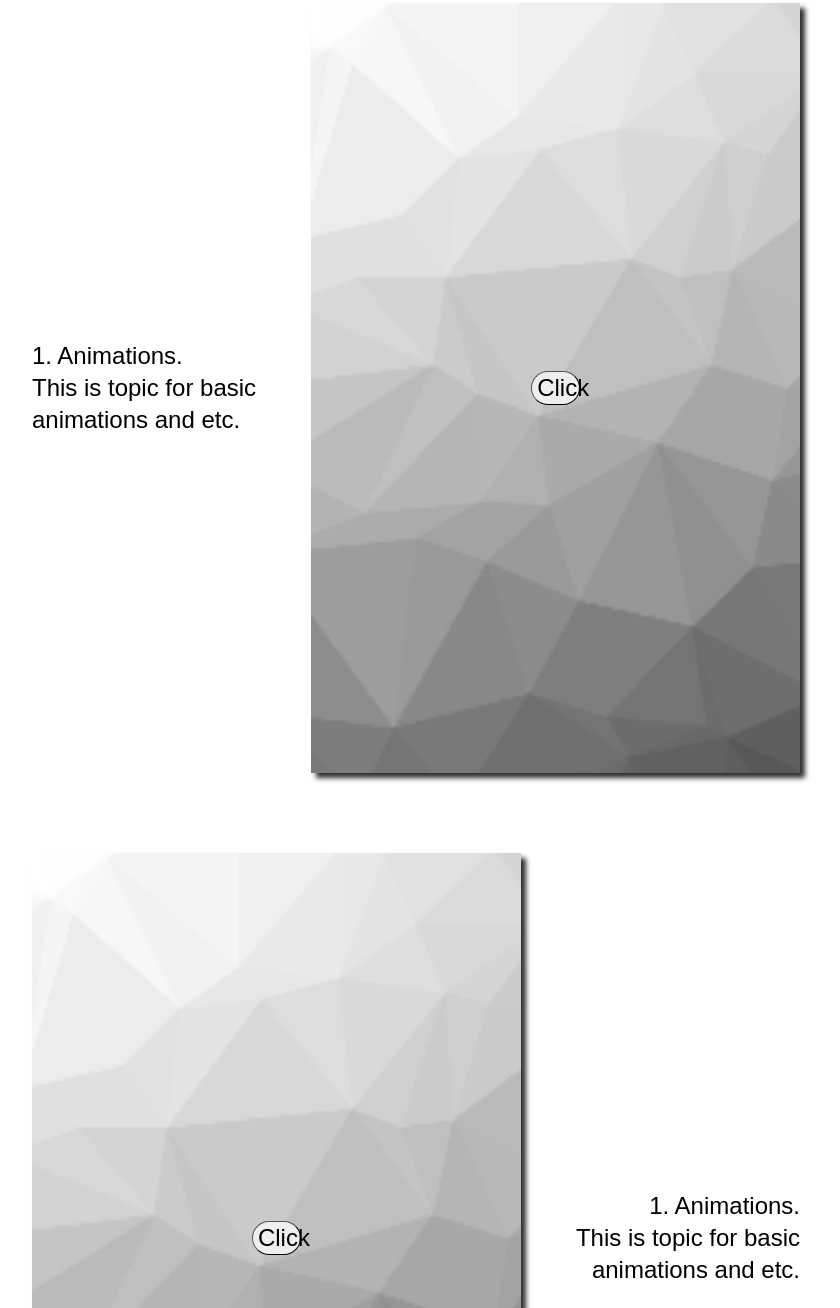
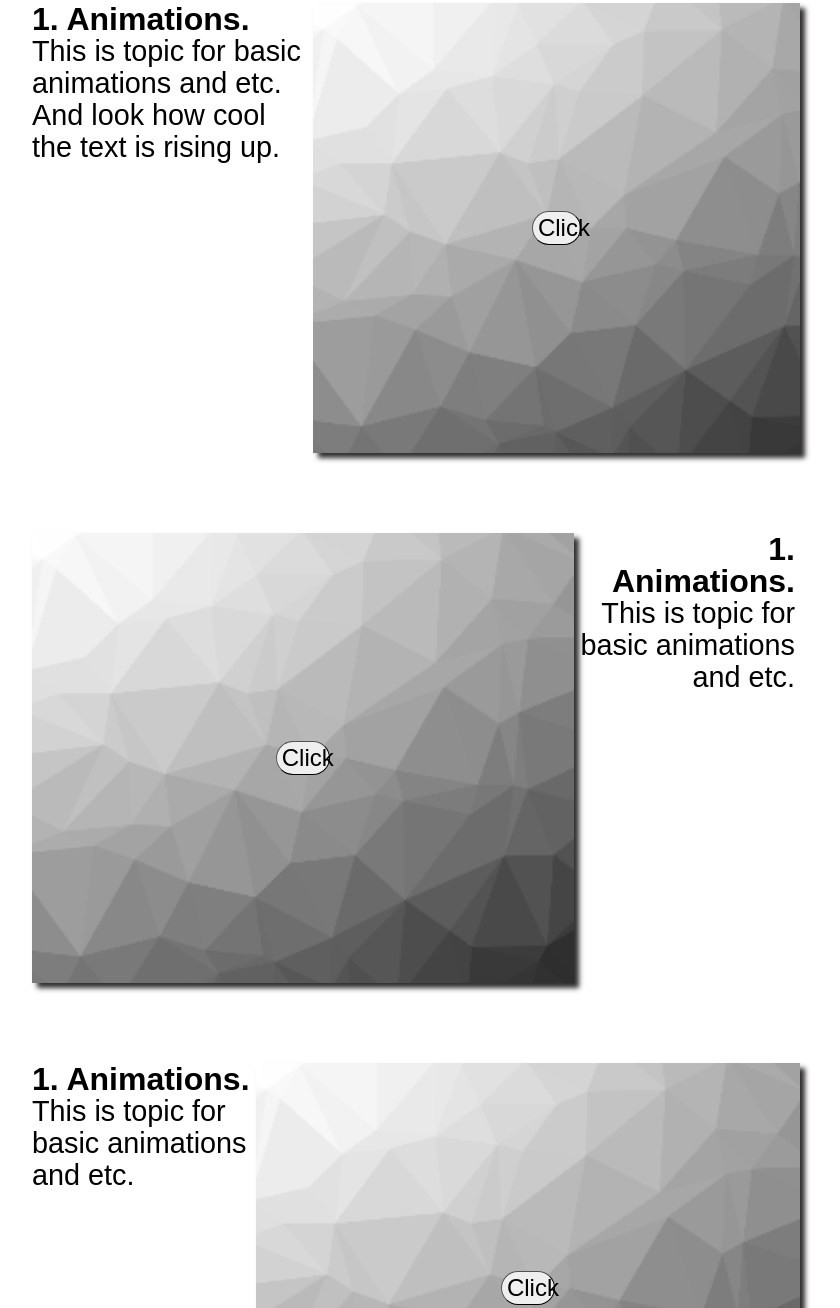
Before and after one commit to baidiho/Non-Serious-Site, a website built with webpack: page src/index.html in a window 1280 px wide. Shown: the part 922-2230 px from the top of the page, without its empty margins (224-1064 px from the left). Built offline with nearby package versions, Linux system fonts and the light colour scheme; a web font is replaced by a local one.

Commit message:
Add intersection.ts and style for intersect

```diff
--- a/src/index.html
+++ b/src/index.html
@@ -56,20 +56,16 @@
     <section class="greeting-container summary">
       <div class="text-wrapper">
         <h1>Let's introduce ourselves</h1>
-				<p>
-					<!-- My name is Ihor. If you are looking this site now, you propably have seen my CV or GitHub account. This site
-					was made for fun, exprerience and portfolio. I've tried to use all junior's features such as adaptive/and
-					responsible design, Intercetion, animations and etc. I've add description with what feature was used there to
-					all sections. -->
-				</p>
+        <p></p>
       </div>
       <div class="topic-item"></div>
     </section>
+
     <section id="animations" class="topic-container">
       <div class="topic-wrapper">
         <div class="topic-description">
-					1. Animations. <br />
-					This is topic for basic animations and etc.
+          <h1>1. Animations.</h1>
+          This is topic for basic animations and etc. And look how cool the text is rising up.
         </div>
         <div class="topic-content">
           <div class="topic-content-hide">
@@ -80,9 +76,9 @@
       </div>
     </section>
     <section id="something-second" class="topic-container">
-			<div class="topic-wrapper topic-wrapper-even">
+      <div class="topic-wrapper">
         <div class="topic-description">
-					1. Animations. <br />
+          <h1>1. Animations.</h1>
           This is topic for basic animations and etc.
         </div>
         <div class="topic-content">
@@ -96,7 +92,7 @@
     <section id="something-third" class="topic-container">
       <div class="topic-wrapper">
         <div class="topic-description">
-					1. Animations. <br />
+          <h1>1. Animations.</h1>
           This is topic for basic animations and etc.
         </div>
         <div class="topic-content">
--- a/src/intersection.ts
+++ b/src/intersection.ts
@@ -1,16 +1,26 @@
+function onLoadObserver(): void {
   // настройки
   let options = {
-	threshold: [0.8]
+    threshold: [0.0, 0.1, 0.2, 0.3, 0.4, 0.5, 0.6, 0.7, 0.8, 0.9, 1],
   };
 
-// функция обратного вызова
+  //Callback function
   let callback = function (entries: any) {
-	console.log(entries[0].target);
+    if (entries[0].isIntersecting) {
+      console.log(entries[0]);
+      entries[0].target.classList.add("topic-description-animated");
+      observer.unobserve(entries[0].target);
+    }
   };
 
   // наблюдатель
   let observer = new IntersectionObserver(callback, options);
-const observableElement: any = document.querySelectorAll(".topic-container").forEach((element) => {
+
+  const observableElement: any = document.querySelectorAll(".topic-description");
+
+  observableElement.forEach((element: any) => {
     observer.observe(element);
   });
-// console.log(observableElement);
+}
+window.addEventListener("load", () => onLoadObserver());
+// // console.log(observableElement);
--- a/src/styles/topic-style.scss
+++ b/src/styles/topic-style.scss
@@ -1,7 +1,7 @@
 .topic-container {
   width: 100%;
   margin: 50px 0;
-	height: 100vh;
+  height: 60vh;
 }
 
 .topic-wrapper {
@@ -11,24 +11,33 @@
   width: 60%;
   height: 100%;
 }
-.topic-wrapper-even {
+section:nth-child(odd) .topic-wrapper {
   flex-direction: row-reverse;
   .topic-description {
     text-align: end;
+    margin-left: 5px;
   }
 }
+
 .topic-description {
-	flex-grow: 70%;
-	// width: 50%;
   text-align: start;
-	font-size: 1.5rem;
+  font-size: 1.8rem;
   line-height: 2rem;
   margin: auto;
+  padding-top: 500px;
+  flex-shrink: 2;
+  margin-right: 5px;
+  h1 {
+    font-size: 2rem;
+    line-height: 2rem;
+    font-family: $fontFamily2;
+  }
 }
 .topic-content {
   flex-basis: 100%;
   position: relative;
   box-shadow: 5px 5px 5px rgb(48, 46, 46);
+  flex-shrink: 1;
 }
 .demonstration {
   display: block;
@@ -62,14 +71,15 @@
   }
 }
 
-.button-clicked {
-}
-.topic-content-visible {
-}
 .hiding {
   animation-name: hide;
   animation-duration: 1s;
   animation-fill-mode: forwards;
+}
+.topic-description-animated {
+  padding-top: 0;
+  padding-bottom: 500px;
+  transition: padding-bottom 0.5s;
 }
 @keyframes hide {
   from {
```
Also changed, not shown: 1 other file. Lines whose indentation alone changed are shown as unchanged.
